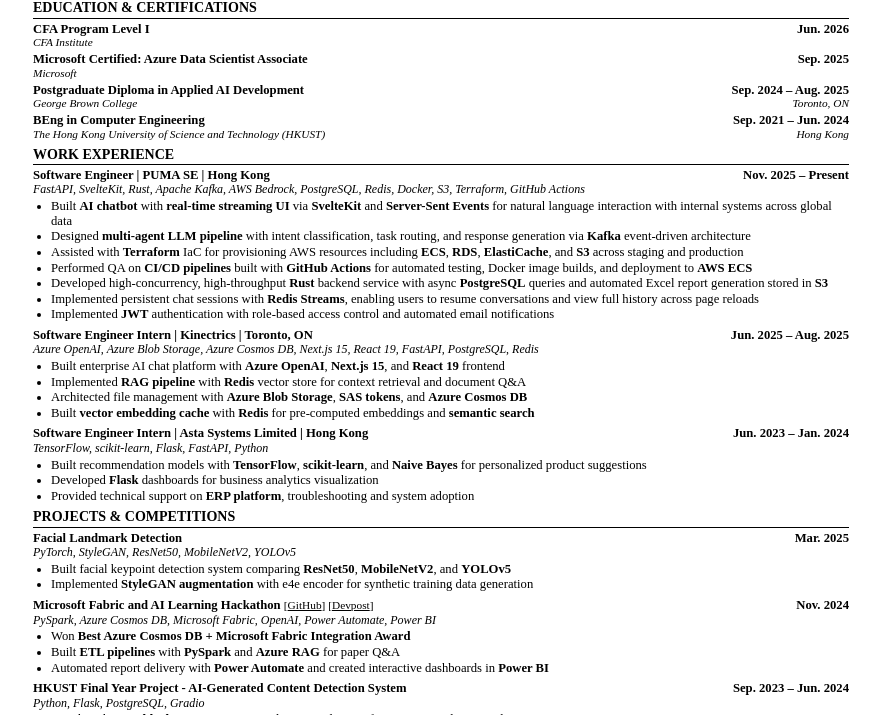
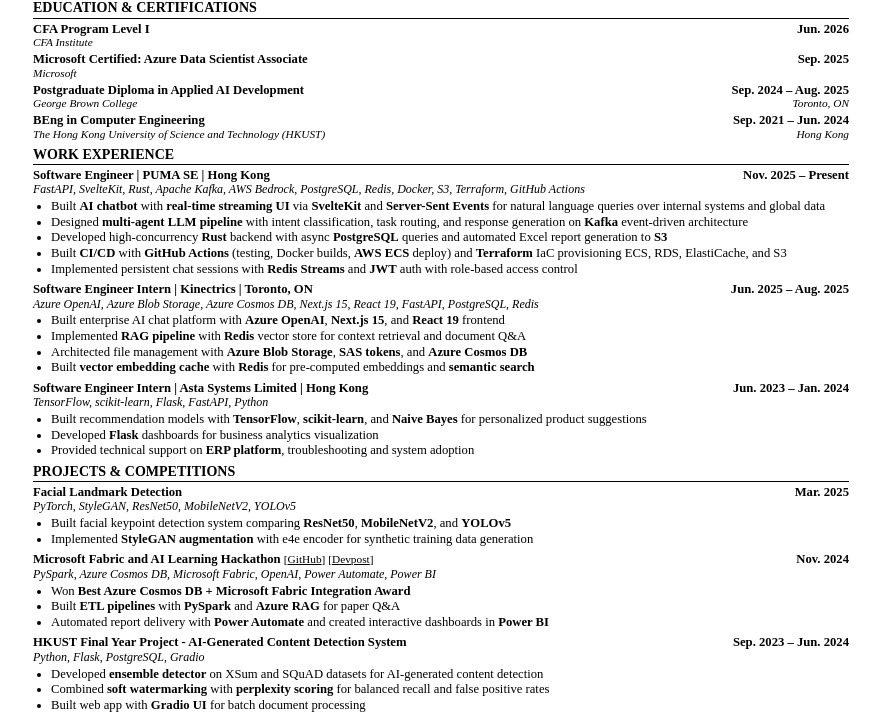
Before and after one commit to choisiulun1/choisiulun1.github.io, a plain HTML site: page index.html in a window 1280 px wide. Shown: the part 71-786 px from the top of the page, without its empty margins (199-1080 px from the left). Drawn offline with Linux system fonts and the light colour scheme; a web font is replaced by a local one.

Commit message:
Compress PUMA SE bullets to fit one page

```diff
--- a/index.html
+++ b/index.html
@@ -239,13 +239,11 @@
         </div>
         <div class="item-tech">FastAPI, SvelteKit, Rust, Apache Kafka, AWS Bedrock, PostgreSQL, Redis, Docker, S3, Terraform, GitHub Actions</div>
         <ul>
-          <li>Built <strong>AI chatbot</strong> with <strong>real-time streaming UI</strong> via <strong>SvelteKit</strong> and <strong>Server-Sent Events</strong> for natural language interaction with internal systems across global data</li>
-          <li>Designed <strong>multi-agent LLM pipeline</strong> with intent classification, task routing, and response generation via <strong>Kafka</strong> event-driven architecture</li>
-          <li>Assisted with <strong>Terraform</strong> IaC for provisioning AWS resources including <strong>ECS</strong>, <strong>RDS</strong>, <strong>ElastiCache</strong>, and <strong>S3</strong> across staging and production</li>
-          <li>Performed QA on <strong>CI/CD pipelines</strong> built with <strong>GitHub Actions</strong> for automated testing, Docker image builds, and deployment to <strong>AWS ECS</strong></li>
-          <li>Developed high-concurrency, high-throughput <strong>Rust</strong> backend service with async <strong>PostgreSQL</strong> queries and automated Excel report generation stored in <strong>S3</strong></li>
-          <li>Implemented persistent chat sessions with <strong>Redis Streams</strong>, enabling users to resume conversations and view full history across page reloads</li>
-          <li>Implemented <strong>JWT</strong> authentication with role-based access control and automated email notifications</li>
+          <li>Built <strong>AI chatbot</strong> with <strong>real-time streaming UI</strong> via <strong>SvelteKit</strong> and <strong>Server-Sent Events</strong> for natural language queries over internal systems and global data</li>
+          <li>Designed <strong>multi-agent LLM pipeline</strong> with intent classification, task routing, and response generation on <strong>Kafka</strong> event-driven architecture</li>
+          <li>Developed high-concurrency <strong>Rust</strong> backend with async <strong>PostgreSQL</strong> queries and automated Excel report generation to <strong>S3</strong></li>
+          <li>Built <strong>CI/CD</strong> with <strong>GitHub Actions</strong> (testing, Docker builds, <strong>AWS ECS</strong> deploy) and <strong>Terraform</strong> IaC provisioning ECS, RDS, ElastiCache, and S3</li>
+          <li>Implemented persistent chat sessions with <strong>Redis Streams</strong> and <strong>JWT</strong> auth with role-based access control</li>
         </ul>
       </div>
 
```
